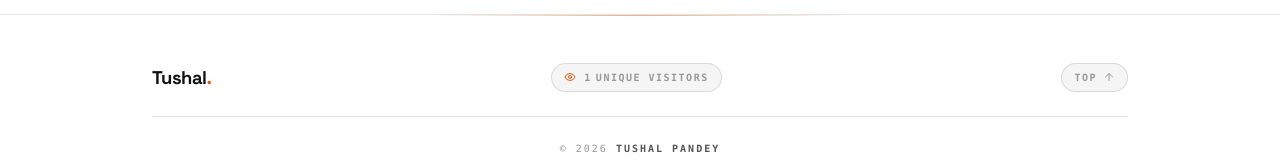
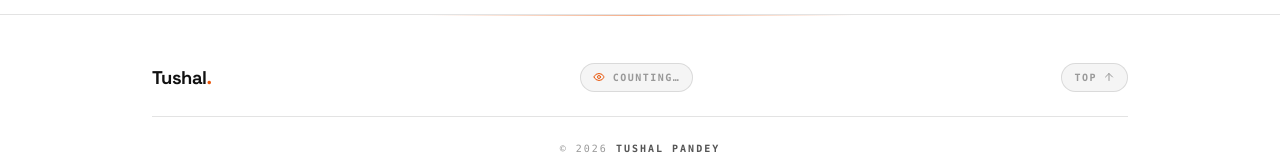
Before and after one commit to pandeYtushal/Portfolio2, a React (Vite) app: page / in a window 1280 px wide. Shown: the part 4821-4981 px from the top of the page. Built offline with nearby package versions, Linux system fonts and the light colour scheme; no server answers.

Commit message:
add visits

```diff
--- a/src/components/Footer.tsx
+++ b/src/components/Footer.tsx
@@ -9,7 +9,7 @@ const AnimatedNumber = ({ value }: { value: number }) => {
   useEffect(() => {
     if (value === 0) return;
     let start = 0;
-    const duration = 1800;
+    const duration = 800;
     const step = 16;
     const increment = value / (duration / step);
     const timer = setInterval(() => {
@@ -27,31 +27,45 @@ const AnimatedNumber = ({ value }: { value: number }) => {
   return <>{display.toLocaleString()}</>;
 };
 
-/* ── Visitor count (localStorage) ────────────────────────────────── */
-const TOTAL_KEY = "_pv2_total";
-const SESSION_KEY = "_pv2_session";
-const BASE = parseInt(import.meta.env.VITE_VISITOR_BASE ?? "0", 10); // ← change this number to set the starting visitor count
+/* ── Visitor count (counterapi.dev — real, shared across all users) ── */
+// Namespace is unique to your portfolio. Counter auto-creates on first hit.
+const NAMESPACE = "tushal-pandey-portfolio-v1";
+const COUNTER_KEY = "visitors";
+
+// Optional seed: set VITE_VISITOR_BASE in your Vercel/Netlify dashboard
+// so the displayed count = API count + BASE
+const BASE = parseInt(import.meta.env.VITE_VISITOR_BASE ?? "0", 10);
+
+const SESSION_KEY = "_pv_session";
+
+const CACHE_KEY = "_pv_cache"; // localStorage cache for instant display
 
 const useVisitorCount = () => {
-  const [count, setCount] = useState(0);
+  // Seed from cache immediately so there's no blank delay
+  const [count, setCount] = useState(() => {
+    const cached = parseInt(localStorage.getItem(CACHE_KEY) ?? "0", 10);
+    return cached > 0 ? cached + BASE : 0;
+  });
 
   useEffect(() => {
     const alreadyCounted = sessionStorage.getItem(SESSION_KEY);
-    const stored = Math.max(
-      BASE,
-      parseInt(localStorage.getItem(TOTAL_KEY) ?? "0", 10)
-    );
 
-    if (!alreadyCounted) {
-      // New browser session → increment
-      const next = stored + 1;
-      localStorage.setItem(TOTAL_KEY, String(next));
-      sessionStorage.setItem(SESSION_KEY, "1");
-      setCount(next);
-    } else {
-      // Same session → just show stored value
-      setCount(stored);
-    }
+    // New session → increment; same session → just read
+    const endpoint = alreadyCounted
+      ? `https://api.counterapi.dev/v1/${NAMESPACE}/${COUNTER_KEY}`
+      : `https://api.counterapi.dev/v1/${NAMESPACE}/${COUNTER_KEY}/up`;
+
+    fetch(endpoint)
+      .then((r) => r.json())
+      .then((data) => {
+        const val = (data?.count ?? data?.value ?? 0);
+        if (val > 0) {
+          localStorage.setItem(CACHE_KEY, String(val)); // update cache
+          setCount(val + BASE);
+          if (!alreadyCounted) sessionStorage.setItem(SESSION_KEY, "1");
+        }
+      })
+      .catch(() => {/* keep showing cached value */});
   }, []);
 
   return count;
```
